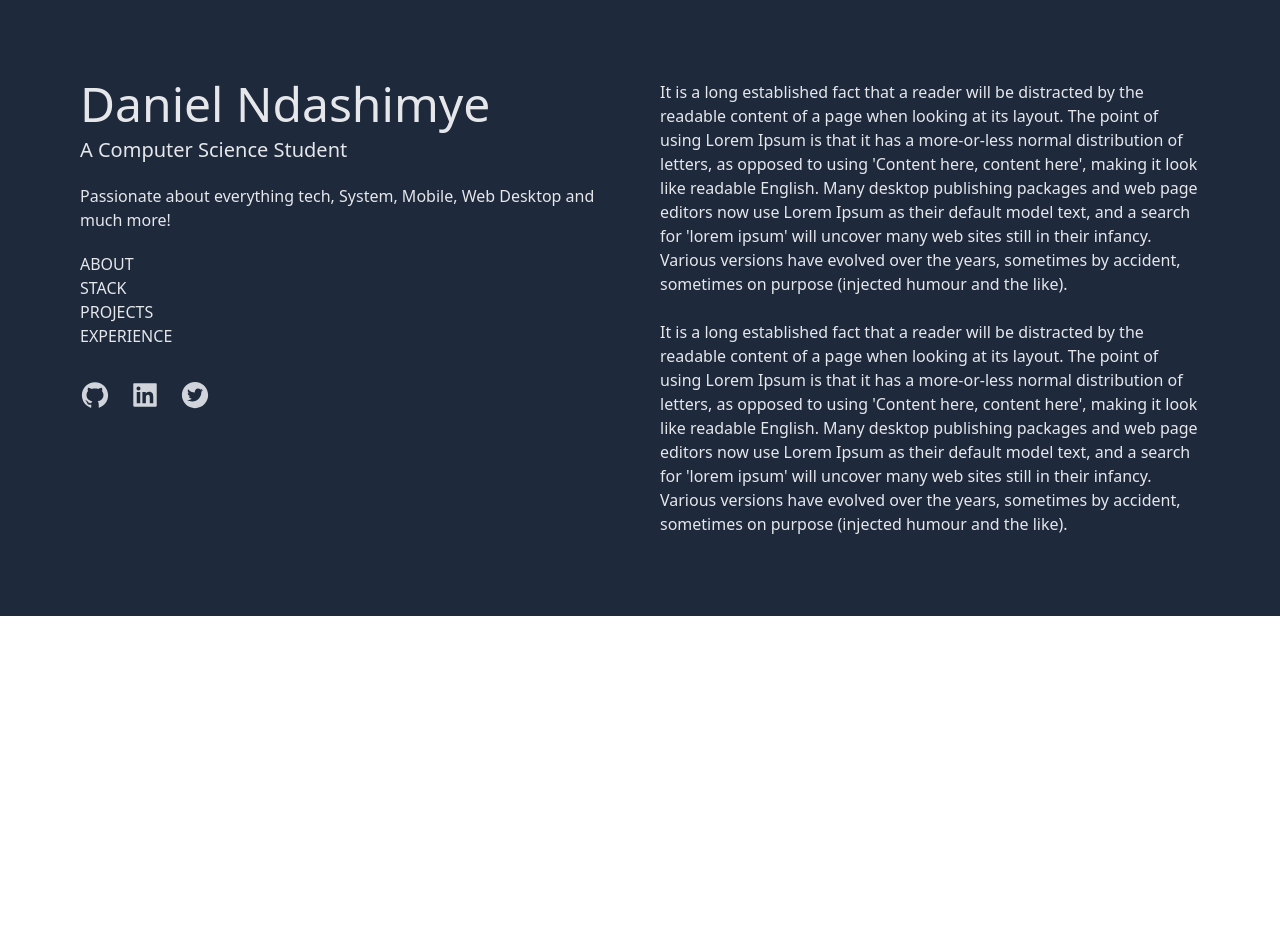
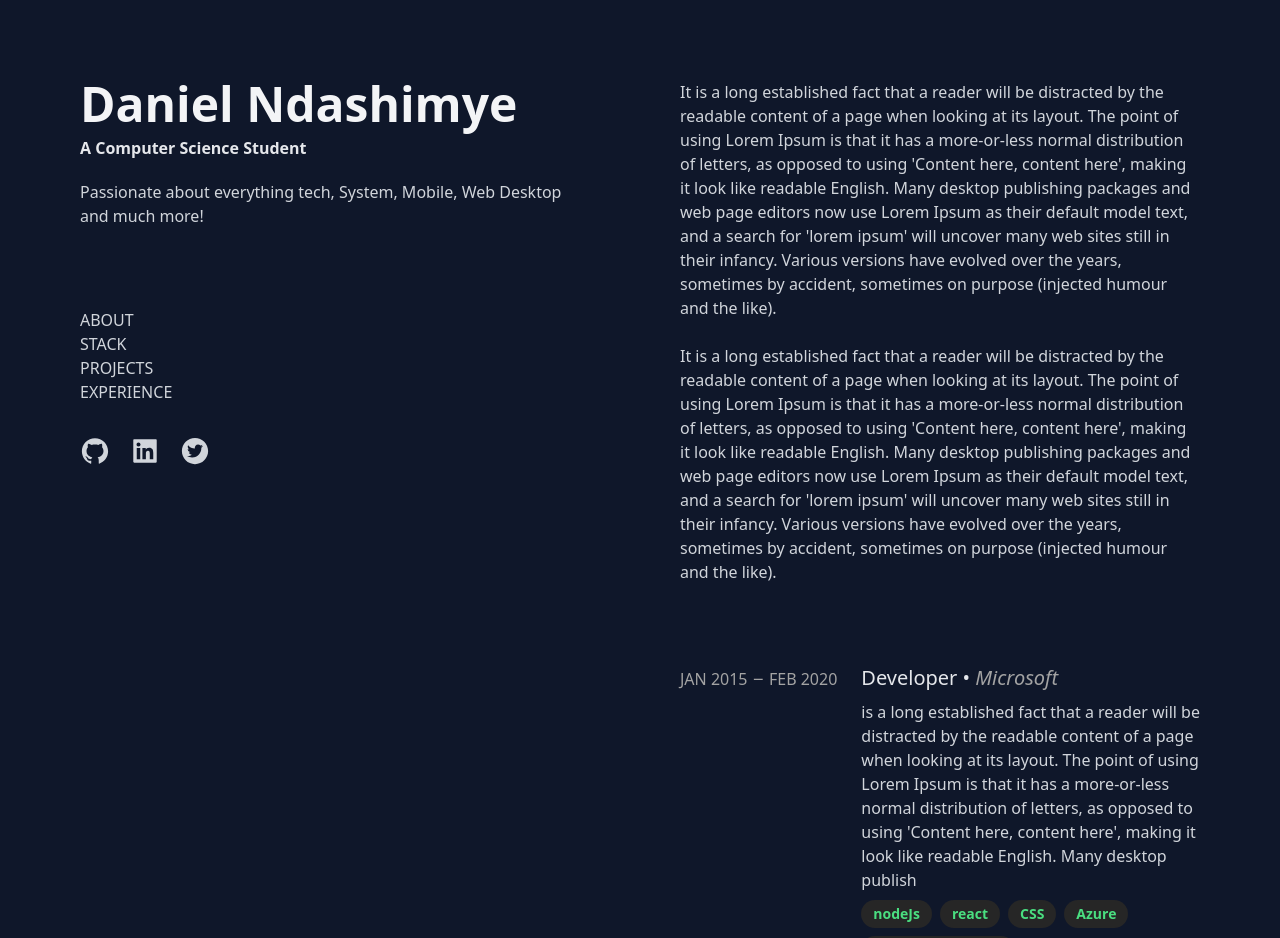
Before and after one commit to Dahdo/portfolio, a React (Vite) app: page / in a window 1280 px wide. Shown: the top 938 px of the page. Before the commit the page ends 800 px from the top, so only its background shows below. Built offline with nearby package versions, Linux system fonts and the light colour scheme.

Commit message:
creation of experience card, constants file

```diff
--- a/src/App.jsx
+++ b/src/App.jsx
@@ -1,14 +1,16 @@
-import {AiFillTwitterCircle, AiFillLinkedin, AiFillGithub} from 'react-icons/ai'
+import {AiFillTwitterCircle, AiFillLinkedin, AiFillGithub} from 'react-icons/ai';
+import { ExperienceCard, ProjectsCard } from './components';
+import { experience1 } from './constants';
 
 function App() {
   return (
-    <main className=" bg-slate-800 flex h-full flex-col gap-10 md:flex-row text-gray-200 px-10 md:px-20 m-0">
-      <section className=" basis-1/2 py-10 md:py-20">
-        <h1 className=" pb-2 text-5xl">Daniel Ndashimye</h1>
-        <h3 className=" text-xl">A Computer Science Student</h3>
-        <p className=" py-5">Passionate about everything tech, System, Mobile, Web Desktop and much more!</p>
+    <main className=" bg-slate-900 flex min-h-screen flex-col gap-10 md:flex-row text-gray-300 px-10 md:px-20 m-0">
+      <section className=" basis-1/2 py-10 md:py-20 md:fixed md:w-5/12">
+        <h1 className=" pb-2 text-gray-100 font-bold text-5xl">Daniel Ndashimye</h1>
+        <h3 className=" text-gray-200 font-semibold text-md">A Computer Science Student</h3>
+        <p className="max-w-4/5 pt-5 pr-11">Passionate about everything tech, System, Mobile, Web Desktop and much more!</p>
 
-        <ul>
+        <ul className="mt-20">
           <li>ABOUT</li>
           <li>STACK</li>
           <li>PROJECTS</li>
@@ -20,10 +22,13 @@ function App() {
           <AiFillTwitterCircle/>
         </div>
       </section>
-      <section className=" basis-1/2 py-10 md:py-20">
+      <section className=" basis-1/2 py-10 md:py-20 md:ml-auto md:pl-10">
         <p>It is a long established fact that a reader will be distracted by the readable content of a page when looking at its layout. The point of using Lorem Ipsum is that it has a more-or-less normal distribution of letters, as opposed to using 'Content here, content here', making it look like readable English. Many desktop publishing packages and web page editors now use Lorem Ipsum as their default model text, and a search for 'lorem ipsum' will uncover many web sites still in their infancy. Various versions have evolved over the years, sometimes by accident, sometimes on purpose (injected humour and the like).</p>
         <br></br>
         <p>It is a long established fact that a reader will be distracted by the readable content of a page when looking at its layout. The point of using Lorem Ipsum is that it has a more-or-less normal distribution of letters, as opposed to using 'Content here, content here', making it look like readable English. Many desktop publishing packages and web page editors now use Lorem Ipsum as their default model text, and a search for 'lorem ipsum' will uncover many web sites still in their infancy. Various versions have evolved over the years, sometimes by accident, sometimes on purpose (injected humour and the like).</p>
+        <div className="flex flex-col gap-10 mt-20">
+          <ExperienceCard {...experience1} />
+        </div>
       </section>
     </main>
   )
--- /dev/null
+++ b/src/components.jsx
@@ -0,0 +1,32 @@
+import React from 'react';
+
+function SkillTag(props) {
+    return (
+        <p className="font-semibold text-sm text-green-400 py-1 px-3 rounded-3xl bg-neutral-800">
+            {props.value}</p>
+    );
+}
+
+function ExperienceCard (props) {
+    const {from, to, title, company, skills, description} = props;
+    const skillsList = skills.map((skill) => <SkillTag value={skill}/>);
+
+    return(
+        <div className=" text-gray-300 flex flex-col gap-6 md:flex-row">
+            <p className="whitespace-nowrap font-light text-neutral-400 uppercase">{from} <span className="text-xl">&minus;</span> {to}</p>
+            <div className="flex justify-start flex-col">
+                <h3 className=" text-gray-200 font-medium text-xl pb-2">{title} <span className="font-medium">•</span> <span className=" text-neutral-400 italic">{company}</span></h3>
+                <p className="text-md">{description}</p>
+                <div className=" mt-2 flex gap-2 flex-wrap justify-start">
+                    {skillsList}
+                </div>
+            </div>
+        </div>
+    )
+};
+
+function ProjectsCard () {
+
+};
+
+export {ExperienceCard, ProjectsCard};
--- /dev/null
+++ b/src/constants.js
@@ -0,0 +1,10 @@
+const experience1 = {
+    from: "Jan 2015",
+    to: "Feb 2020",
+    title: "Developer",
+    company: "Microsoft",
+    skills: ["nodeJs", "react", "CSS", "Azure", "Java Programming"],
+    description: " is a long established fact that a reader will be distracted by the readable content of a page when looking at its layout. The point of using Lorem Ipsum is that it has a more-or-less normal distribution of letters, as opposed to using 'Content here, content here', making it look like readable English. Many desktop publish",
+  };
+
+  export {experience1};
--- a/src/index.css
+++ b/src/index.css
@@ -6,7 +6,7 @@ html,
 body {
   padding: 0;
   margin: 0;
-  font-family: system-ui, -apple-system, BlinkMacSystemFont, 'Segoe UI', Roboto, Oxygen, Ubuntu, Cantarell, 'Open Sans', 'Helvetica Neue', sans-serif;
+  font-family:system-ui, -apple-system, BlinkMacSystemFont, 'Segoe UI', Roboto, Oxygen, Ubuntu, Cantarell, 'Open Sans', 'Helvetica Neue', sans-serif;
 }
 
 a {
```
